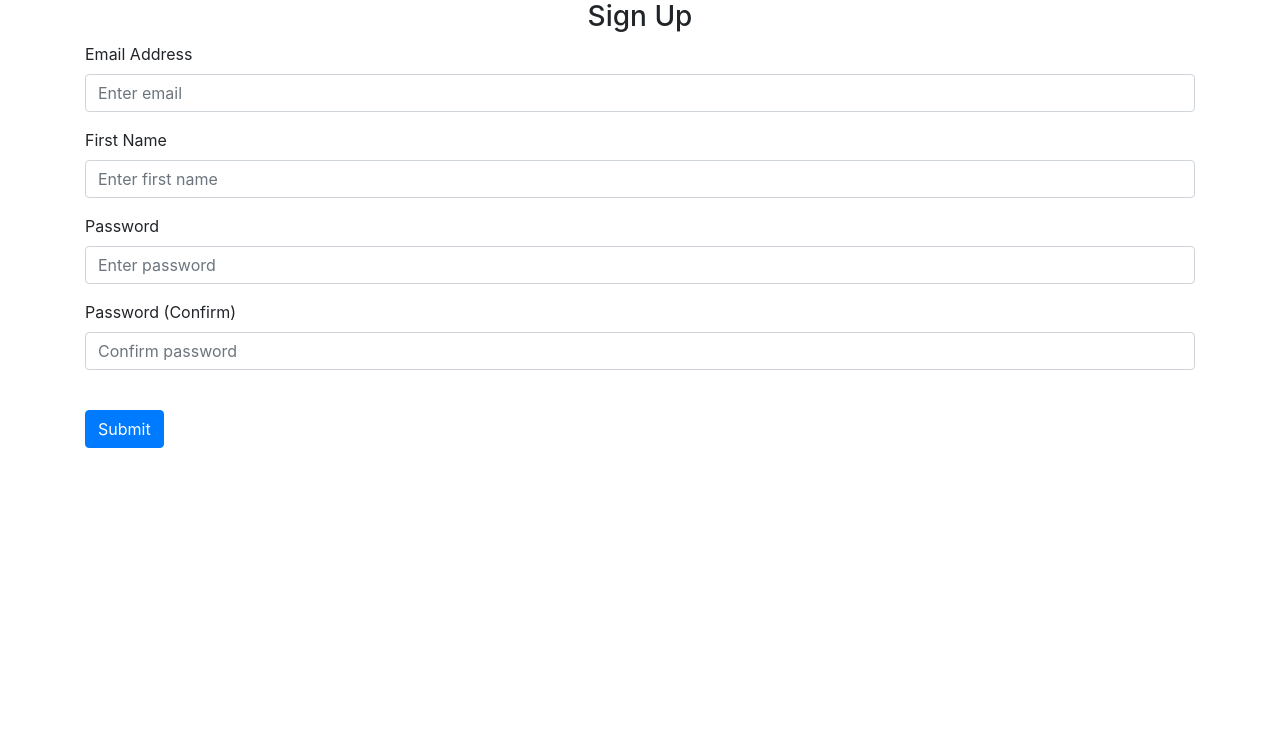
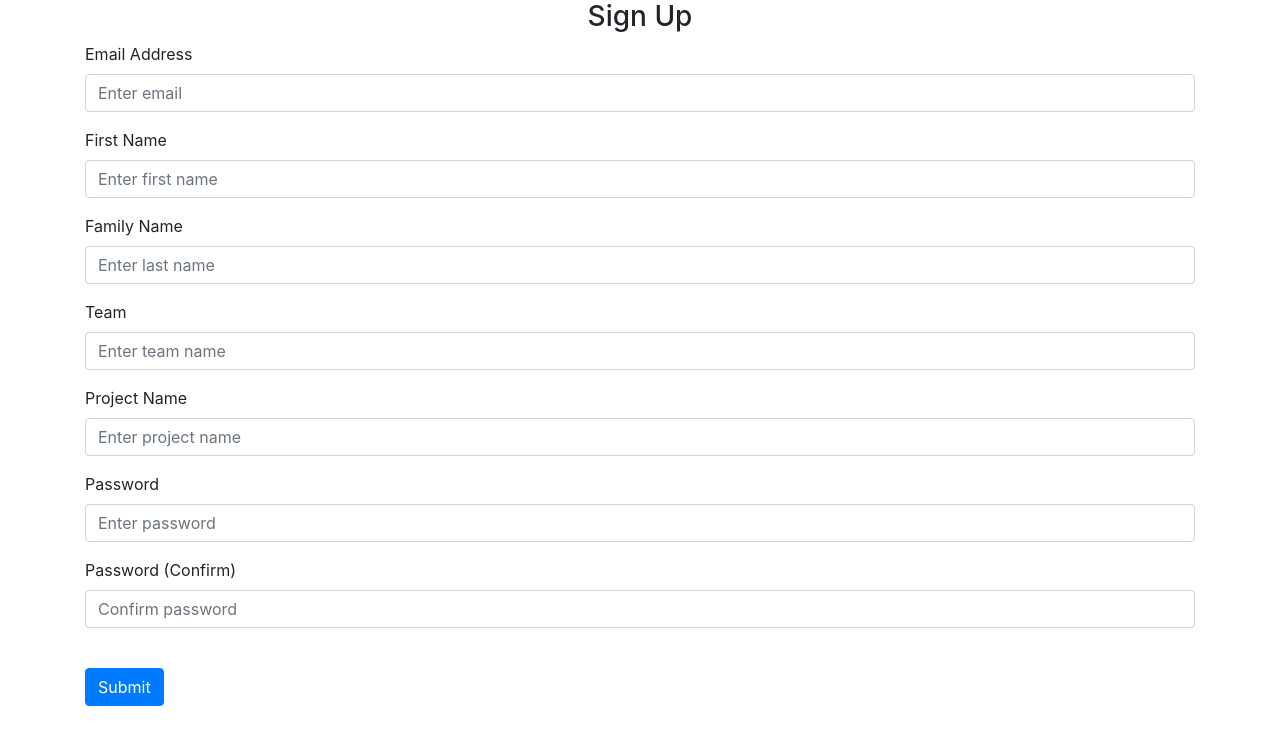
Before and after one commit to rzvn25/Licenta, a Flask app: page /sign-up in a window 1280 px wide. Shown: the part 56-800 px from the top of the page. Run offline with Flask 3, Linux system fonts and the light colour scheme; some libraries are stand-ins or nearby versions.

Commit message:
updated the project

```diff
--- a/website/auth.py
+++ b/website/auth.py
@@ -39,6 +39,9 @@ def sign_up():
     if request.method == 'POST':
         email = request.form.get('email')
         first_name = request.form.get('firstName')
+        last_name = request.form.get('lastName')
+        team = request.form.get('team')
+        project_name = request.form.get('projectName')
         password1 = request.form.get('password1')
         password2 = request.form.get('password2')
 
@@ -49,13 +52,25 @@ def sign_up():
             flash('Email must be greater than 3 characters.', category='error')
         elif len(first_name) < 2:
             flash('First name must be greater than 1 character.', category='error')
+        elif len(last_name) < 2:
+            flash('Last name must be greater than 1 character.', category='error')
+        elif len(team) < 2:
+            flash('Team name must be greater than 1 character.', category='error')
+        elif len(project_name) < 5:
+            flash('Project name must be greater than 1 character.', category='error')
         elif password1 != password2:
             flash('Passwords don\'t match.', category='error')
         elif len(password1) < 7:
             flash('Password must be at least 7 characters.', category='error')
         else:
-            new_user = User(email=email, first_name=first_name, password=generate_password_hash(
-                password1, method='sha256'))
+            new_user = User(
+                email=email,
+                first_name=first_name,
+                last_name=last_name,
+                team=team,
+                project_name=project_name,
+                password=generate_password_hash(
+                    password1, method='sha256'))
             db.session.add(new_user)
             db.session.commit()
             login_user(new_user, remember=True)
@@ -63,3 +78,9 @@ def sign_up():
             return redirect(url_for('views.home'))
 
     return render_template("sign_up.html", user=current_user)
+
+
+@auth.route('/user-details', methods=['GET'])
+@login_required
+def user_details():
+    return render_template("user_details.html", user=current_user)
--- a/website/models.py
+++ b/website/models.py
@@ -15,4 +15,8 @@ class User(db.Model, UserMixin):
     email = db.Column(db.String(150), unique=True)
     password = db.Column(db.String(150))
     first_name = db.Column(db.String(150))
+    last_name = db.Column(db.String(150))  # new field
+    team = db.Column(db.String(150))  # new field
+    dob = db.Column(db.Date)  # new field
+    project_name = db.Column(db.String(150))
     notes = db.relationship('Note')
--- a/website/templates/base.html
+++ b/website/templates/base.html
@@ -32,7 +32,8 @@
           {% if user.is_authenticated %}
           <a class="nav-item nav-link" id="home" href="/">Home</a>
           <a class="nav-item nav-link" id="logout" href="/logout">Logout</a>
-          {% else %}
+          <button class="nav-item nav-link btn btn-info text-white" id="user-details-btn">User Details</button>>
+            {% else %}
           <a class="nav-item nav-link" id="login" href="/login">Login</a>
           <a class="nav-item nav-link" id="signUp" href="/sign-up">Sign Up</a>
           {% endif %}
@@ -85,6 +86,18 @@
     window.location.href = "/";
   });
   }
+
+document.getElementById("user-details-btn").addEventListener("click", function() {
+    fetch("/user-info")
+      .then(response => response.json())
+      .then(data => {
+        alert(`Email: ${data.email}\nFirst Name: ${data.firstName}\n
+        Last Name: ${data.lastName}\n
+        Team: ${data.team}\n
+        Date of Birth: ${data.dob}\n
+        Project Name: ${data.projectName}`);
+      });
+  });
 </script>
 {% endblock %}
   </body>
--- a/website/templates/sign_up.html
+++ b/website/templates/sign_up.html
@@ -22,6 +22,41 @@ content %}
       placeholder="Enter first name"
     />
   </div>
+  <!-- Add these new fields to your form -->
+
+<div class="form-group">
+  <label for="lastName">Family Name</label>
+  <input
+    type="text"
+    class="form-control"
+    id="lastName"
+    name="lastName"
+    placeholder="Enter last name"
+  />
+</div>
+
+<div class="form-group">
+  <label for="team">Team</label>
+  <input
+    type="text"
+    class="form-control"
+    id="team"
+    name="team"
+    placeholder="Enter team name"
+  />
+</div>
+
+<div class="form-group">
+  <label for="projectName">Project Name</label>
+  <input
+    type="text"
+    class="form-control"
+    id="projectName"
+    name="projectName"
+    placeholder="Enter project name"
+  />
+</div>
+
   <div class="form-group">
     <label for="password1">Password</label>
     <input
```
Also changed, not shown: website/templates/user_details.html (added, +8 -0 lines), website/views.py (+13 -0 lines), instance/database.db (deleted).
